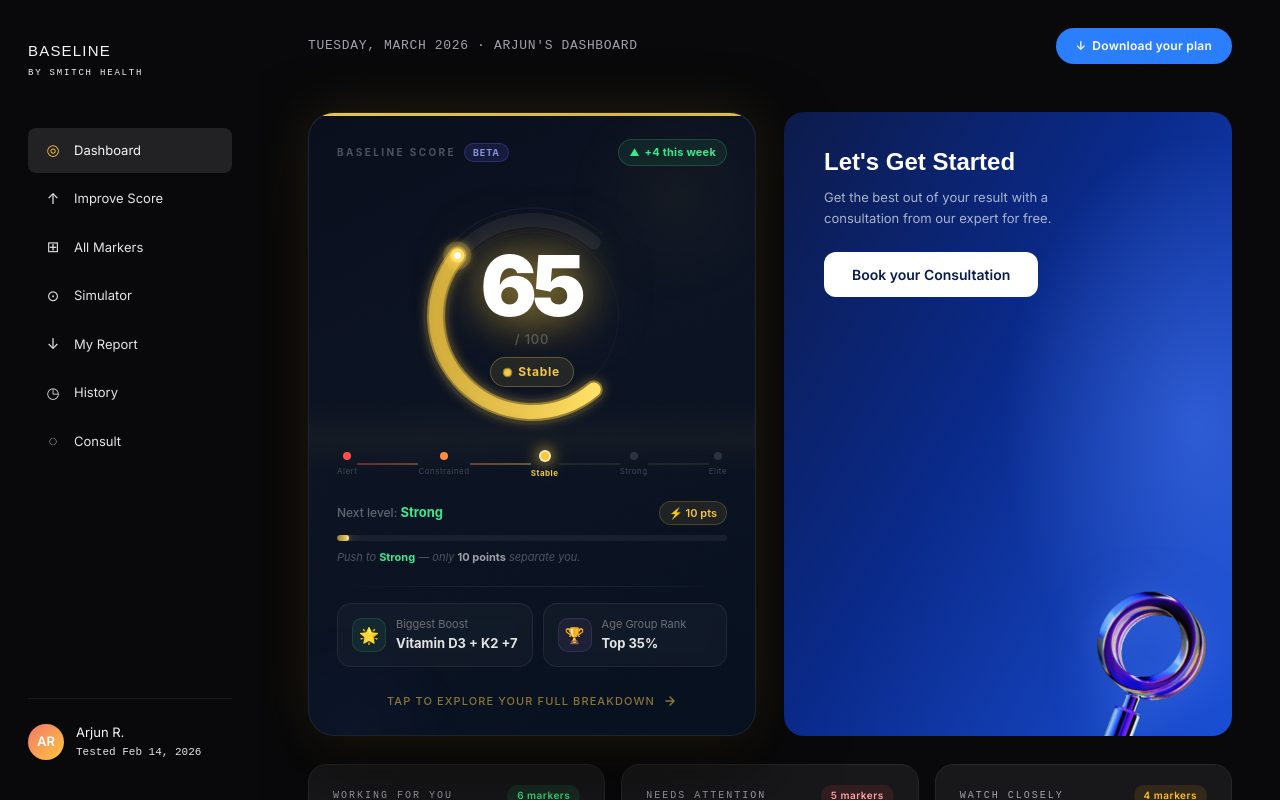
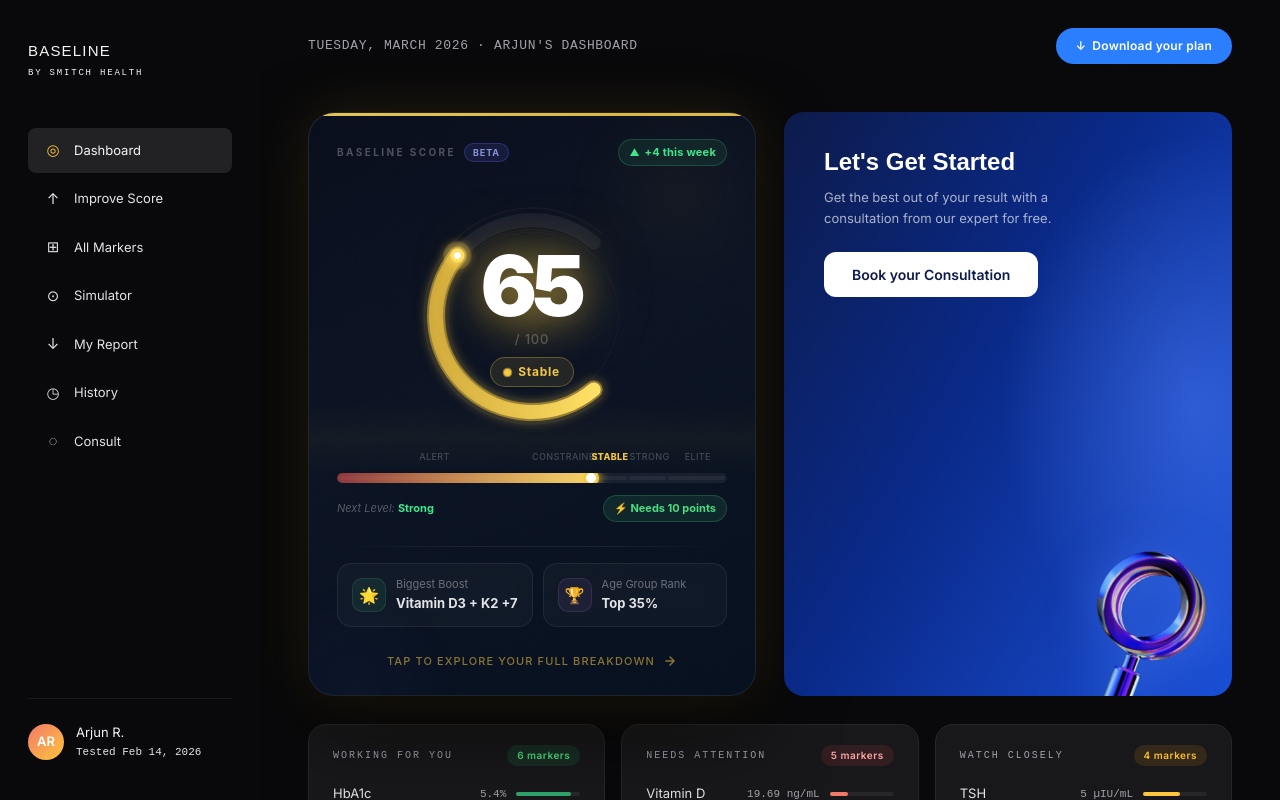
Before and after one commit to ranjithdh/baseline-hackathon, a React (Vite) app: page / in a window 1280 px wide. Built offline with nearby package versions, Linux system fonts and the light colour scheme.

Commit message:
Update BaselineScoreCard.jsx

```diff
--- a/src/components/desktop/BaselineScoreCard.jsx
+++ b/src/components/desktop/BaselineScoreCard.jsx
@@ -182,60 +182,110 @@ const FloatingOrb = ({ style }) => (
   }} />
 );
 
-// ─── MilestoneDots ───────────────────────────────────────────────────────────
-const MilestoneDots = ({ score, status, cfg }) => (
-  <div style={{ display: 'flex', alignItems: 'center', gap: 0, width: '100%' }}>
-    {LEVELS.map((lvl, i) => {
-      const threshold = LEVEL_THRESHOLDS[i];
-      const reached   = score >= threshold;
-      const isCurrent = lvl === status;
-      const lvlCfg    = STATUS[lvl];
+// ─── UnifiedProgress ──────────────────────────────────────────────────────────
+const UnifiedProgress = ({ score, status, revealed }) => {
+  const segments = [
+    { label: 'Alert',       min: 0,  max: 50,  width: 50, color: STATUS['High Alert'].color },
+    { label: 'Constrained', min: 50, max: 65,  width: 15, color: STATUS['Constrained'].color },
+    { label: 'Stable',      min: 65, max: 75,  width: 10, color: STATUS['Stable'].color },
+    { label: 'Strong',      min: 75, max: 85,  width: 10, color: STATUS['Strong'].color },
+    { label: 'Elite',       min: 85, max: 100, width: 15, color: STATUS['Elite'].color },
+  ];
+
+  // Head indicator position
+  const scorePct = revealed ? score : 0;
+  const cfg = STATUS[status] || STATUS['Stable'];
+
   return (
-        <React.Fragment key={lvl}>
-          {/* Connecting line */}
-          {i > 0 && (
-            <div style={{
-              flex: 1, height: '2px',
-              background: reached
-                ? `linear-gradient(90deg, ${STATUS[LEVELS[i-1]].color}60, ${lvlCfg.color}60)`
-                : 'rgba(255,255,255,0.07)',
-              transition: 'background 0.4s ease',
-            }} />
-          )}
-          {/* Dot */}
+    <div style={{ width: '100%', marginTop: 'auto' }}>
+      {/* Labels Row */}
       <div style={{
         display: 'flex',
-            flexDirection: 'column',
-            alignItems: 'center',
-            gap: '5px',
+        width: '100%',
+        marginBottom: '10px',
+        opacity: revealed ? 1 : 0,
+        transition: 'opacity 0.6s ease 1s',
       }}>
-            <div style={{
-              width:  isCurrent ? '12px' : '8px',
-              height: isCurrent ? '12px' : '8px',
-              borderRadius: '50%',
-              background: reached ? lvlCfg.color : 'rgba(255,255,255,0.12)',
-              boxShadow: isCurrent ? `0 0 14px ${lvlCfg.color}, 0 0 28px ${lvlCfg.color}60` : 'none',
-              border: isCurrent ? `2px solid rgba(255,255,255,0.6)` : 'none',
-              transition: 'all 0.6s cubic-bezier(0.34,1.56,0.64,1)',
-              flexShrink: 0,
-            }} />
-            <span style={{
-              fontSize: '8px',
-              fontWeight: isCurrent ? 700 : 400,
-              color: isCurrent ? lvlCfg.color : 'rgba(255,255,255,0.22)',
-              letterSpacing: '0.06em',
-              whiteSpace: 'nowrap',
-              fontFamily: 'inherit',
+        {segments.map((s) => {
+          const isActive = status === (s.label === 'Alert' ? 'High Alert' : s.label);
+          return (
+            <div key={s.label} style={{
+              width: `${s.width}%`,
+              textAlign: 'center',
+              fontSize: '9px',
+              fontWeight: isActive ? 800 : 500,
+              color: isActive ? s.color : 'rgba(255,255,255,0.22)',
+              letterSpacing: '0.04em',
+              textTransform: 'uppercase',
               transition: 'color 0.4s',
             }}>
-              {lvl === 'High Alert' ? 'Alert' : lvl}
-            </span>
+              {s.label}
             </div>
-        </React.Fragment>
           );
         })}
       </div>
+
+      {/* Segmented Track */}
+      <div style={{
+        position: 'relative',
+        height: '10px',
+        width: '100%',
+        background: 'rgba(255,255,255,0.06)',
+        borderRadius: '100px',
+        overflow: 'hidden',
+        display: 'flex',
+        gap: '2px', // subtle gap between segments
+        padding: '0 2px',
+        alignItems: 'center',
+      }}>
+        {segments.map((s) => (
+          <div key={s.label} style={{
+            height: '4px',
+            width: `${s.width}%`,
+            background: 'rgba(255,255,255,0.05)',
+            borderRadius: '2px',
+          }} />
+        ))}
+
+        {/* Global Progress Fill */}
+        <div style={{
+          position: 'absolute',
+          top: 0, left: 0, bottom: 0,
+          width: `${scorePct}%`,
+          background: `linear-gradient(90deg, ${STATUS['High Alert'].color}80, ${cfg.color})`,
+          borderRadius: '100px',
+          boxShadow: `0 0 15px ${cfg.color}50`,
+          transition: 'width 2s cubic-bezier(0.16,1,0.3,1) 0.5s',
+          overflow: 'hidden',
+        }}>
+          {/* Inner Shimmer */}
+          <div style={{
+            position: 'absolute', inset: 0,
+            background: 'linear-gradient(90deg, transparent, rgba(255,255,255,0.2), transparent)',
+            width: '200%',
+            animation: 'bsc-shimmer 3s linear infinite',
+          }} />
+        </div>
+
+        {/* Score Indicator Head */}
+        <div style={{
+          position: 'absolute',
+          left: `${scorePct}%`,
+          top: '50%',
+          transform: 'translate(-50%, -50%)',
+          width: '16px',
+          height: '16px',
+          borderRadius: '50%',
+          background: '#fff',
+          border: `3px solid ${cfg.color}`,
+          boxShadow: `0 0 10px ${cfg.color}, 0 0 20px ${cfg.color}40`,
+          transition: 'left 2s cubic-bezier(0.16,1,0.3,1) 0.5s',
+          zIndex: 5,
+        }} />
+      </div>
+    </div>
   );
+};
 
 // ─── InsightChip ─────────────────────────────────────────────────────────────
 const InsightChip = ({ icon, label, value, color, delay }) => {
@@ -577,70 +627,40 @@ const BaselineScoreCard = ({
             </div>
           </div>
 
-          {/* ── Level milestones ── */}
+          {/* ── Unified Progress indicator ── */}
           <div style={{
-            marginBottom: '20px',
+            marginBottom: '24px',
             opacity: revealed ? 1 : 0,
-            transition: 'opacity 0.5s ease 1.8s',
+            transition: 'opacity 0.5s ease 1.6s',
           }}>
-            <MilestoneDots score={score} status={status} cfg={cfg} />
-          </div>
+            <UnifiedProgress score={score} status={status} revealed={revealed} />
 
-          {/* ── Progress to next level ── */}
+            {/* Motivational subtext */}
             {nextLabel && (
               <div style={{
-              marginBottom: '20px',
+                marginTop: '12px',
+                display: 'flex',
+                justifyContent: 'space-between',
+                alignItems: 'center',
                 opacity: revealed ? 1 : 0,
-              transition: 'opacity 0.5s ease 2s',
+                transition: 'opacity 0.5s ease 2.2s',
               }}>
-              {/* Progress header */}
+                <div style={{ fontSize: '11px', color: 'rgba(255,255,255,0.3)', fontStyle: 'italic' }}>
+                  Next Level: <strong style={{ color: STATUS[nextLabel].color, fontStyle: 'normal' }}>{nextLabel}</strong>
+                </div>
                 <div style={{
-                display: 'flex', justifyContent: 'space-between', alignItems: 'baseline',
-                marginBottom: '10px',
+                  fontSize: '11px', fontWeight: 700,
+                  color: '#4ade80',
+                  background: 'rgba(74,222,128,0.1)',
+                  padding: '4px 10px', borderRadius: '100px',
+                  border: '1px solid rgba(74,222,128,0.2)',
                 }}>
-                <div>
-                  <span style={{ fontSize: '12px', color: 'rgba(255,255,255,0.35)', fontWeight: 500 }}>
-                    Next level:&nbsp;
-                  </span>
-                  <span style={{ fontSize: '13px', fontWeight: 700, color: STATUS[nextLabel].color }}>
-                    {nextLabel}
-                  </span>
-                </div>
-                <span style={{
-                  fontSize: '11px', fontWeight: 600,
-                  color: cfg.color,
-                  background: `rgba(${cfg.rgb},0.09)`,
-                  padding: '3px 9px', borderRadius: '100px',
-                  border: `1px solid rgba(${cfg.rgb},0.2)`,
-                }}>
-                  ⚡ {pointsLeft} pts
-                </span>
-              </div>
-
-              {/* Progress track */}
-              <div style={{
-                height: '6px',
-                background: 'rgba(255,255,255,0.06)',
-                borderRadius: '100px',
-                overflow: 'hidden',
-                position: 'relative',
-              }}>
-                <div className={`${uniqueId}-bar-fill`}>
-                  <div className={`${uniqueId}-bar-shine`} />
-                </div>
-              </div>
-
-              {/* Motivational line */}
-              <div style={{
-                marginTop: '8px',
-                fontSize: '11px',
-                color: 'rgba(255,255,255,0.28)',
-                fontStyle: 'italic',
-              }}>
-                Push to <strong style={{ color: STATUS[nextLabel].color, fontStyle: 'normal' }}>{nextLabel}</strong> — only <strong style={{ color: 'rgba(255,255,255,0.6)', fontStyle: 'normal' }}>{pointsLeft} points</strong> separate you.
+                  ⚡ Needs {pointsLeft} points
                 </div>
               </div>
             )}
+          </div>
+
 
           {/* ── Divider ── */}
           <div style={{
```
Lines whose indentation alone changed are shown as unchanged.
